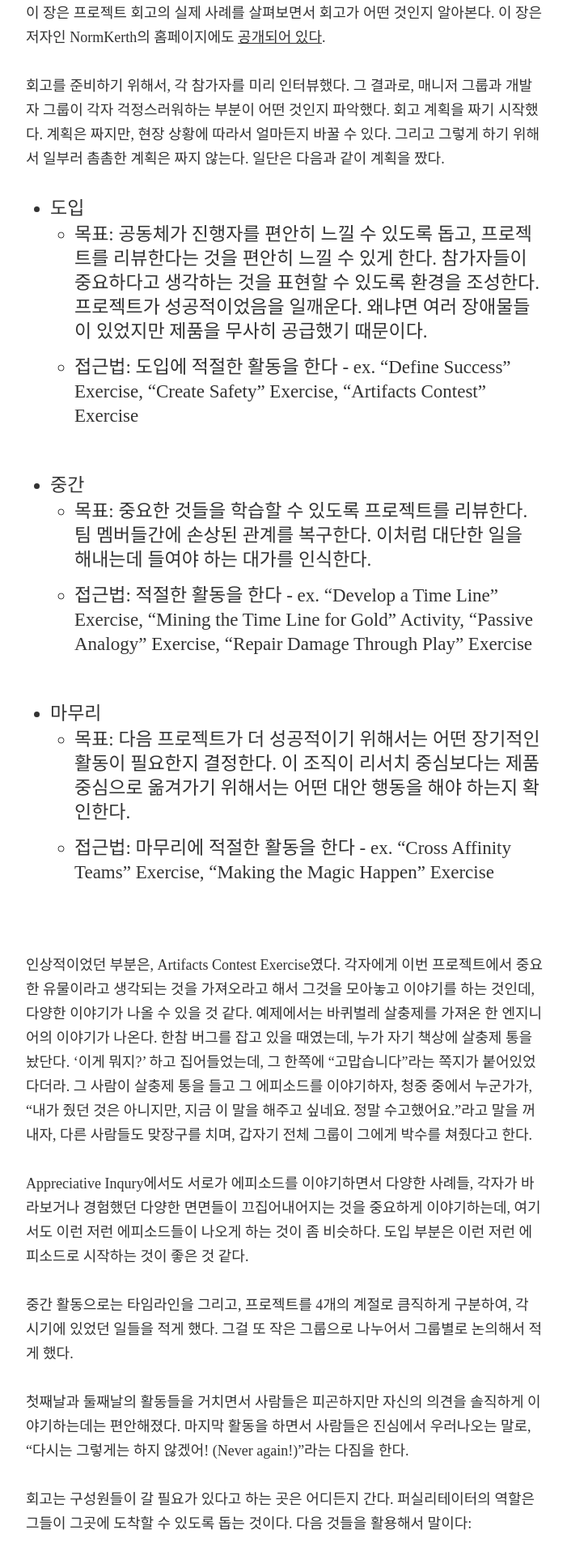
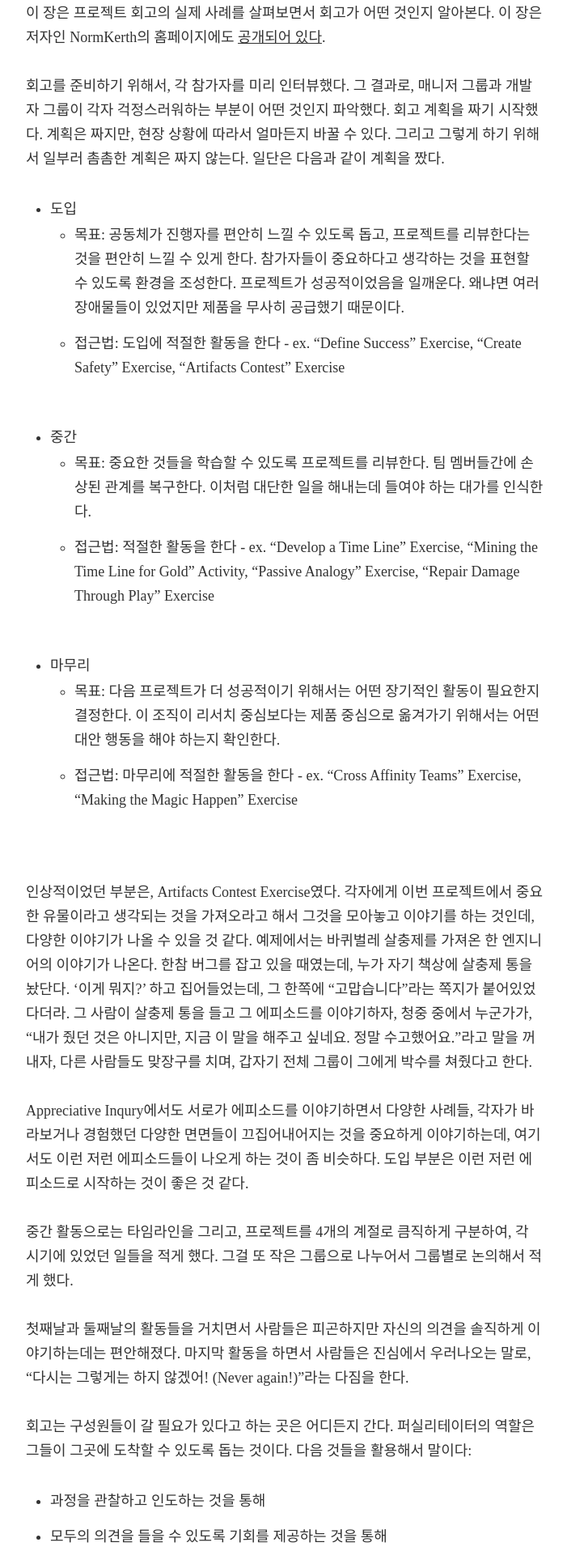
Before and after one commit to toracle/toracle.github.io, a Jekyll site: the page built from _posts/2013-12-18-project-retrospectives--chapter-2.md, in a window 1280 px wide. Shown: the part 574-2490 px from the top of the page at 81% size, without its empty margins (288-989 px from the left). Built offline with Jekyll 4.4.1, drawn with Linux system fonts in a browser that asks for light colours; nearby versions of some CDN libraries; some web fonts are replaced.

Commit message:
li 태그 스타일을 p와 일치시킴

```diff
--- a/css/main.sass
+++ b/css/main.sass
@@ -420,7 +420,7 @@
       padding: 0
       font-weight: 400
       font-style: normal
-      font-size: 23px
+      font-size: 18px
       line-height: 30px
       margin-left: 30px
       margin-bottom: 12px
```
